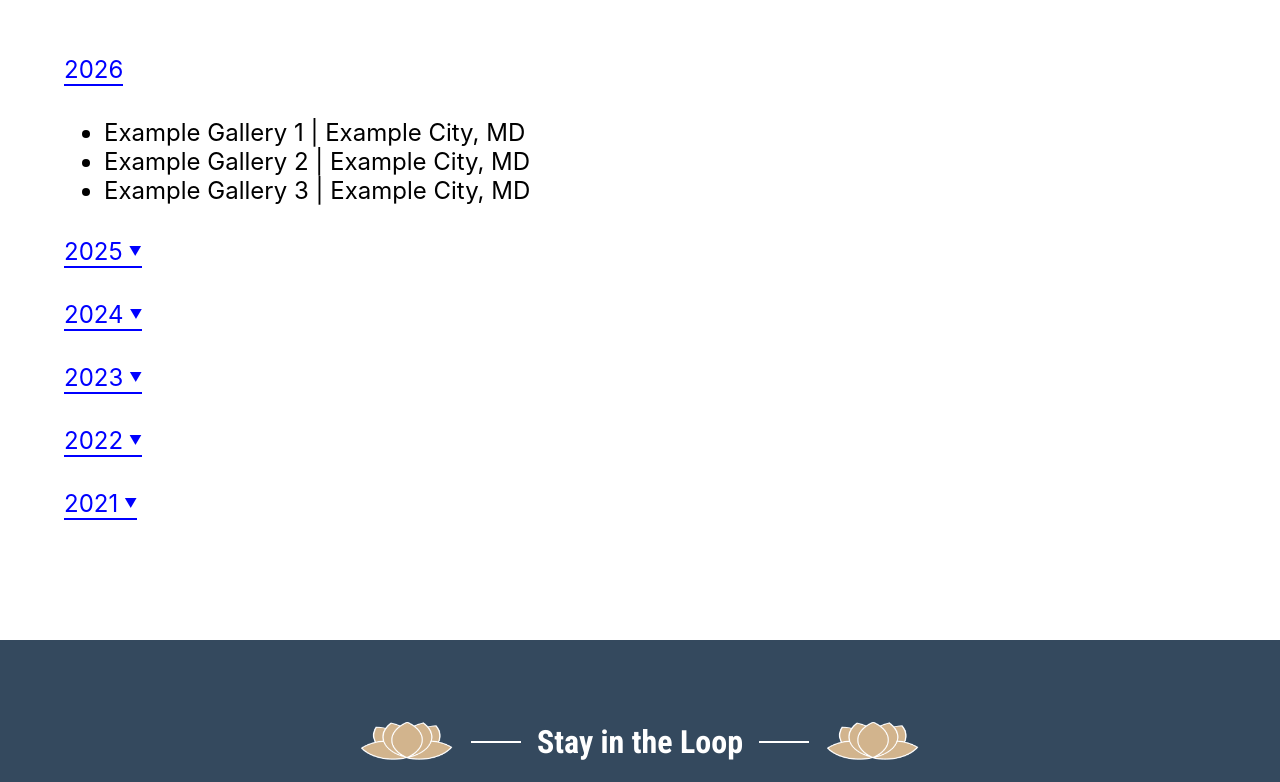
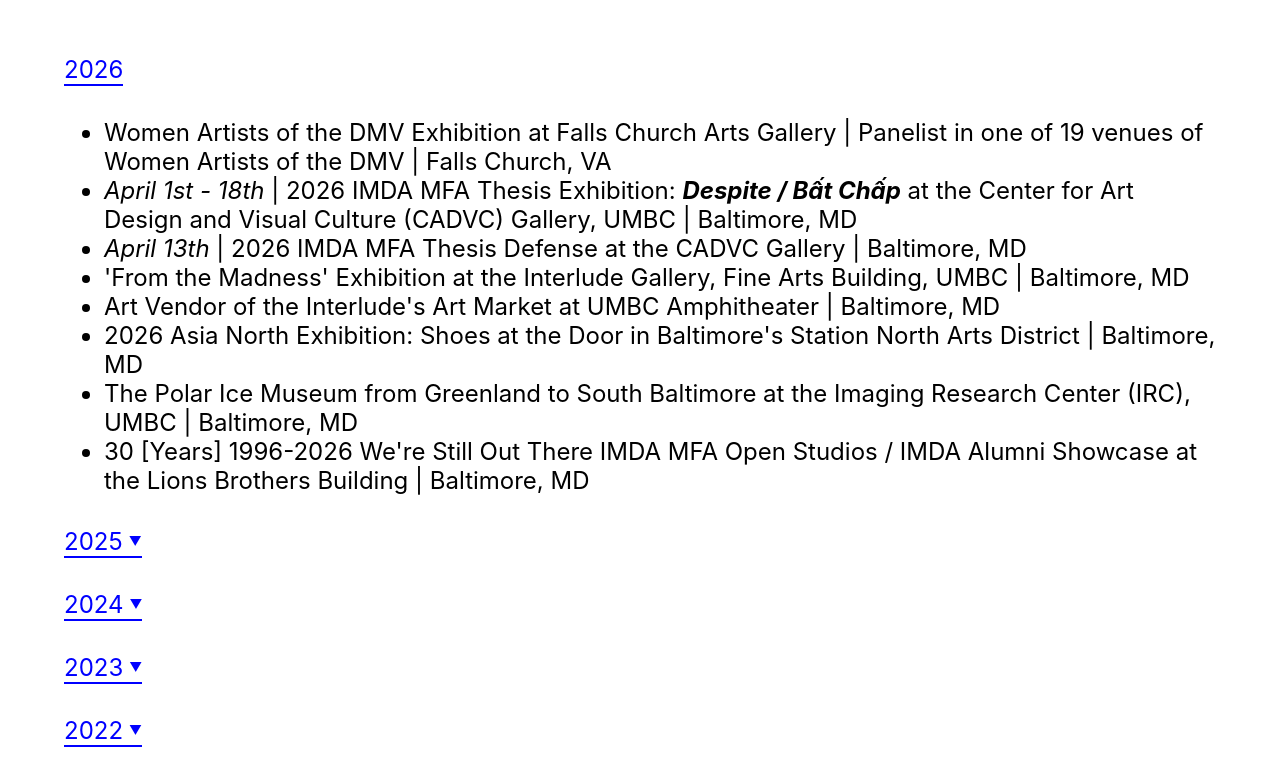
Before and after one commit to khuynh16/Wood-Artist-Portfolio, a React (Create React App) app: page /about in a window 1280 px wide. Shown: the part 2318-3100 px from the top of the page. Built offline with nearby package versions, Linux system fonts and the light colour scheme; a web font is replaced by a local one.

Commit message:
adding exhibitions and hiding email newsletter for now

```diff
--- a/src/Pages/About/About.js
+++ b/src/Pages/About/About.js
@@ -137,9 +137,44 @@
                 2026
               </button>
               <ul className={styles.exhibitions2026}>
-                <li>Example Gallery 1 | Example City, MD</li>
-                <li>Example Gallery 2 | Example City, MD</li>
-                <li>Example Gallery 3 | Example City, MD</li>
+                <li>
+                  Women Artists of the DMV Exhibition at Falls Church Arts
+                  Gallery | Panelist in one of 19 venues of Women Artists of the
+                  DMV | Falls Church, VA
+                </li>
+                <li>
+                  <i>April 1st - 18th</i> | 2026 IMDA MFA Thesis Exhibition:{" "}
+                  <b>
+                    <i>Despite / Bất Chấp</i>
+                  </b>{" "}
+                  at the Center for Art Design and Visual Culture (CADVC)
+                  Gallery, UMBC | Baltimore, MD
+                </li>
+                <li>
+                  <i>April 13th</i> | 2026 IMDA MFA Thesis Defense at the CADVC
+                  Gallery | Baltimore, MD
+                </li>
+                <li>
+                  'From the Madness' Exhibition at the Interlude Gallery, Fine
+                  Arts Building, UMBC | Baltimore, MD
+                </li>
+                <li>
+                  Art Vendor of the Interlude's Art Market at UMBC Amphitheater
+                  | Baltimore, MD
+                </li>
+                <li>
+                  2026 Asia North Exhibition: Shoes at the Door in Baltimore's
+                  Station North Arts District | Baltimore, MD
+                </li>
+                <li>
+                  The Polar Ice Museum from Greenland to South Baltimore at the
+                  Imaging Research Center (IRC), UMBC | Baltimore, MD
+                </li>
+                <li>
+                  30 [Years] 1996-2026 We're Still Out There IMDA MFA Open
+                  Studios / IMDA Alumni Showcase at the Lions Brothers Building
+                  | Baltimore, MD
+                </li>
               </ul>
 
               {/* exhibition 2025 */}
@@ -160,9 +195,42 @@
               </button>
               {open.exhibitionYear2025 && (
                 <ul className={styles.exhibitions2025}>
-                  <li>Example Gallery 1 | Example City, MD</li>
-                  <li>Example Gallery 2 | Example City, MD</li>
-                  <li>Example Gallery 3 | Example City, MD</li>
+                  <li>
+                    Full Circle, Strathmore's 33rd Annual Juried Exhibition |
+                    Bethesda, MD |{" "}
+                    <b>
+                      <i>3rd Place Winner</i>
+                    </b>
+                  </li>
+                  <li>
+                    'Beauty is What We're Fighting For' Exhibition at the Cade
+                    Art Gallery at Anne Arundel Community College | Arnold, MD
+                  </li>
+                  <li>
+                    'Mother Nature' Exhibition at Kentlands Mansion | The
+                    Women's Caucus for Art of Greater Washington, D.C. (WCADC) |
+                    Gaithersburg, MD
+                  </li>
+                  <li>
+                    Nature Exhibition in the Naturalist Gallery of Contemporary
+                    Art | Online Curatorial Institution
+                  </li>
+                  <li>
+                    Art League of Germantown (ALOG) Featured Artist of the Month
+                    | Germantown, MD
+                  </li>
+                  <li>
+                    Mixed-Media Solo Exhibition at Baltimore County Public
+                    Library - Arbutus Branch | Arbutus, MD
+                  </li>
+                  <li>
+                    (un)Alter(ed) Ego Group Exhibition at the Bogus Gallery |
+                    Baltimore, MD
+                  </li>
+                  <li>
+                    One of the Grad Spotlights for November selected by the GSA
+                    Chief, UMBC | Baltimore, MD
+                  </li>
                 </ul>
               )}
 
@@ -234,6 +302,14 @@
                     'Celebrate the Colors of the Season' Exhibition at Village
                     of Friendship Heights | The Women's Caucus for Art of
                     Greater Washington, D.C. (WCADC) | Chevy Chase, MD
+                  </li>
+                  <li>
+                    Fall 2024 |{" "}
+                    <b>
+                      <i>Passed</i>
+                    </b>{" "}
+                    Candidacy Graduate Review of the IMDA MFA Program at UMBC |
+                    Baltimore, MD
                   </li>
                 </ul>
               )}
@@ -370,7 +446,7 @@
                     MD
                   </li>
                   <li>
-                    “Responsible Chaos” at the Department of Art | College Park,
+                    'Responsible Chaos' at the Department of Art | College Park,
                     MD
                   </li>
                   <li>
@@ -408,11 +484,11 @@
           </div>
         </div>
       </div>
-      <Newsletter
+      {/* <Newsletter
         description="Get updates on new pieces, exhibitions, and what I'm working on."
         successMessage="In the meantime, feel free to look through my work."
         showGalleryButton={true}
-      />
+      /> */}
     </>
   );
 };
--- a/src/Pages/Gallery/Gallery.js
+++ b/src/Pages/Gallery/Gallery.js
@@ -7,11 +7,11 @@
     <>
       <Navbar />
       <MainGalleryView />
-      <Newsletter
+      {/* <Newsletter
         description="Get notified when I share new pieces and exhibitions."
         successMessage="In the meantime, feel free to keep looking around."
         showGalleryButton={false}
-      />
+      /> */}
     </>
   );
 };
```
